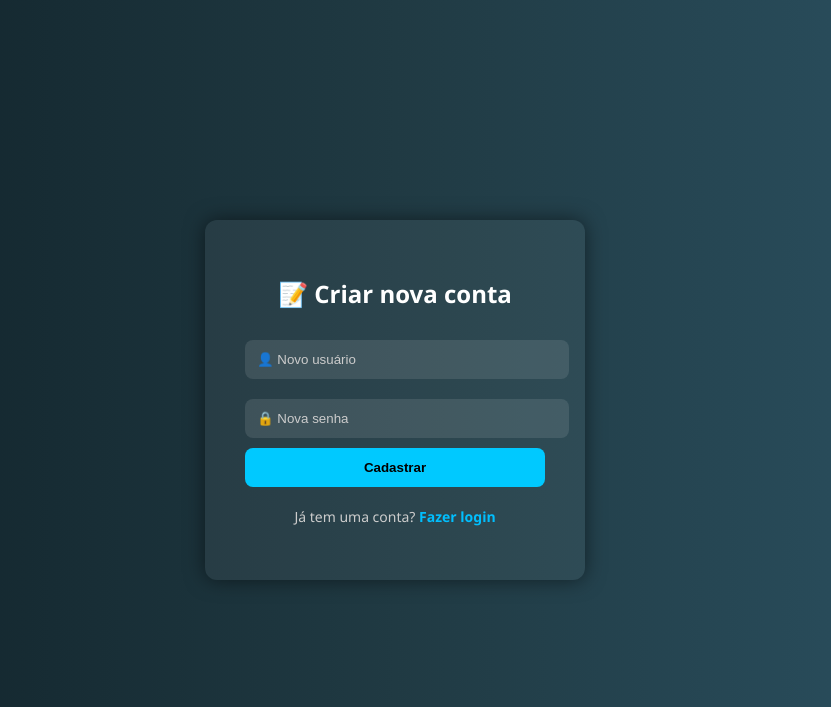
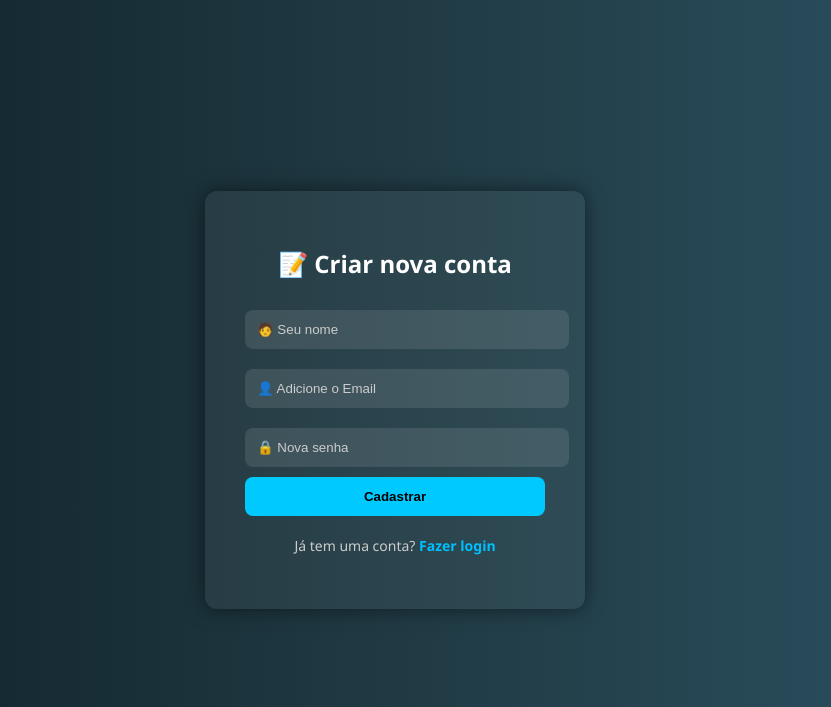
Before and after one commit to lipvxz/python-login, a Flask app: page /register in a window 1280 px wide. Shown: the top 707 px of the page, without its empty margins (245-1076 px from the left). Run offline with Flask 3, Linux system fonts and the light colour scheme; some libraries are stand-ins or nearby versions.

Commit message:
Adicionei nome e estilo pra o email

```diff
--- a/static/style.css
+++ b/static/style.css
@@ -23,8 +23,8 @@ body {
     font-size: 1.5em;
 }
 
-input[type="text"],
-input[type="password"] {
+input[type="email"],
+input[type="password"],input[type="text"] {
     width: 100%;
     padding: 12px;
     margin: 10px 0;
--- a/templates/register.html
+++ b/templates/register.html
@@ -9,7 +9,8 @@
     <div class="login-container">
         <h1>📝 Criar nova conta</h1>
         <form action="/register" method="POST">
-            <input type="text" name="usuario" placeholder="👤 Novo usuário" required>
+             <input type="text" name="nome" placeholder="🧑 Seu nome" required>
+            <input type="email" name="email" placeholder="👤 Adicione o Email" required>
             <input type="password" name="senha" placeholder="🔒 Nova senha" required>
             <button type="submit">Cadastrar</button>
         </form>
```
